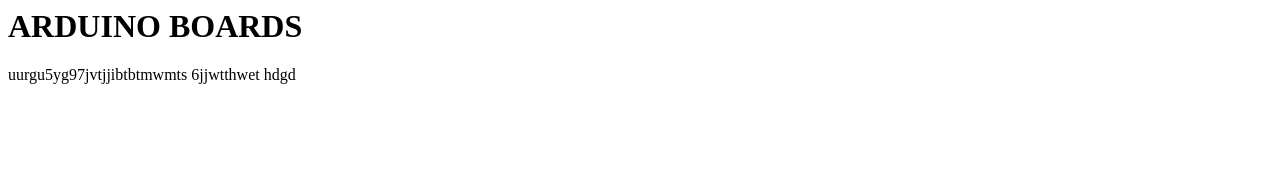
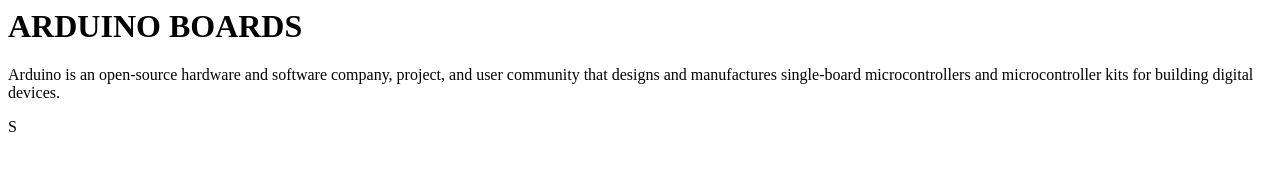
Before and after one commit to akeelfaiz/myProject, a plain HTML site: page index.html in a window 1280 px wide. Drawn offline with Linux system fonts and the light colour scheme.

Commit message:
initial commit

```diff
--- a/index.html
+++ b/index.html
@@ -4,7 +4,9 @@
 </head>
 <body>
     <h1 id="h1">ARDUINO BOARDS</h1>
-    <P id="">uurgu5yg97jvtjjibtbtmwmts                                     6jjwtthwet  hdgd</P>
+    <P id="">Arduino is an open-source hardware and software company, project,
+     and user community that designs and manufactures
+    single-board microcontrollers and microcontroller kits for building digital devices.</P>S
 
         <h1>
         </h1>
```
